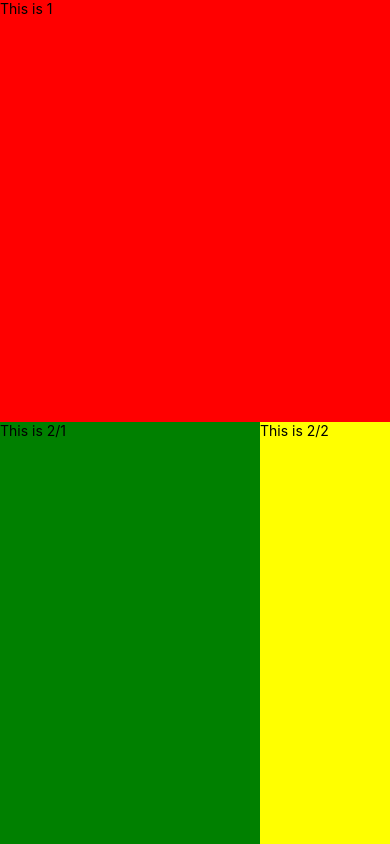
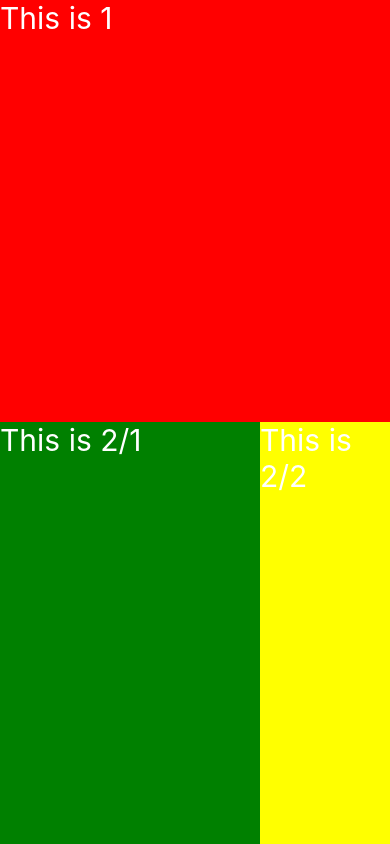
Before and after one commit to MiguelGarcia95/react-native-practice2, a React Native app: screen / in a window 390 px wide. Built offline with nearby package versions, Linux system fonts and the light colour scheme.

Commit message:
changed app page

```diff
--- a/App.js
+++ b/App.js
@@ -19,14 +19,14 @@ class App extends Component {
     return (
       <View style={styles.container}>
         <View style={styles.half1}>
-          <Text>This is 1</Text>
+          <Text style={styles.text}>This is 1</Text>
         </View>
         <View style={styles.half2}>
           <View style={styles.half21}>
-            <Text>This is 2/1</Text>
+            <Text style={styles.text}>This is 2/1</Text>
           </View>
           <View style={styles.half22}>
-            <Text>This is 2/2</Text>
+            <Text style={styles.text}>This is 2/2</Text>
           </View>
         </View>
       </View>
@@ -54,6 +54,10 @@ const styles = StyleSheet.create({
   half22: {
     flex: 1,
     backgroundColor: 'yellow'
+  },
+  text: {
+    color: 'white',
+    fontSize: 30
   }
 });
 
```
